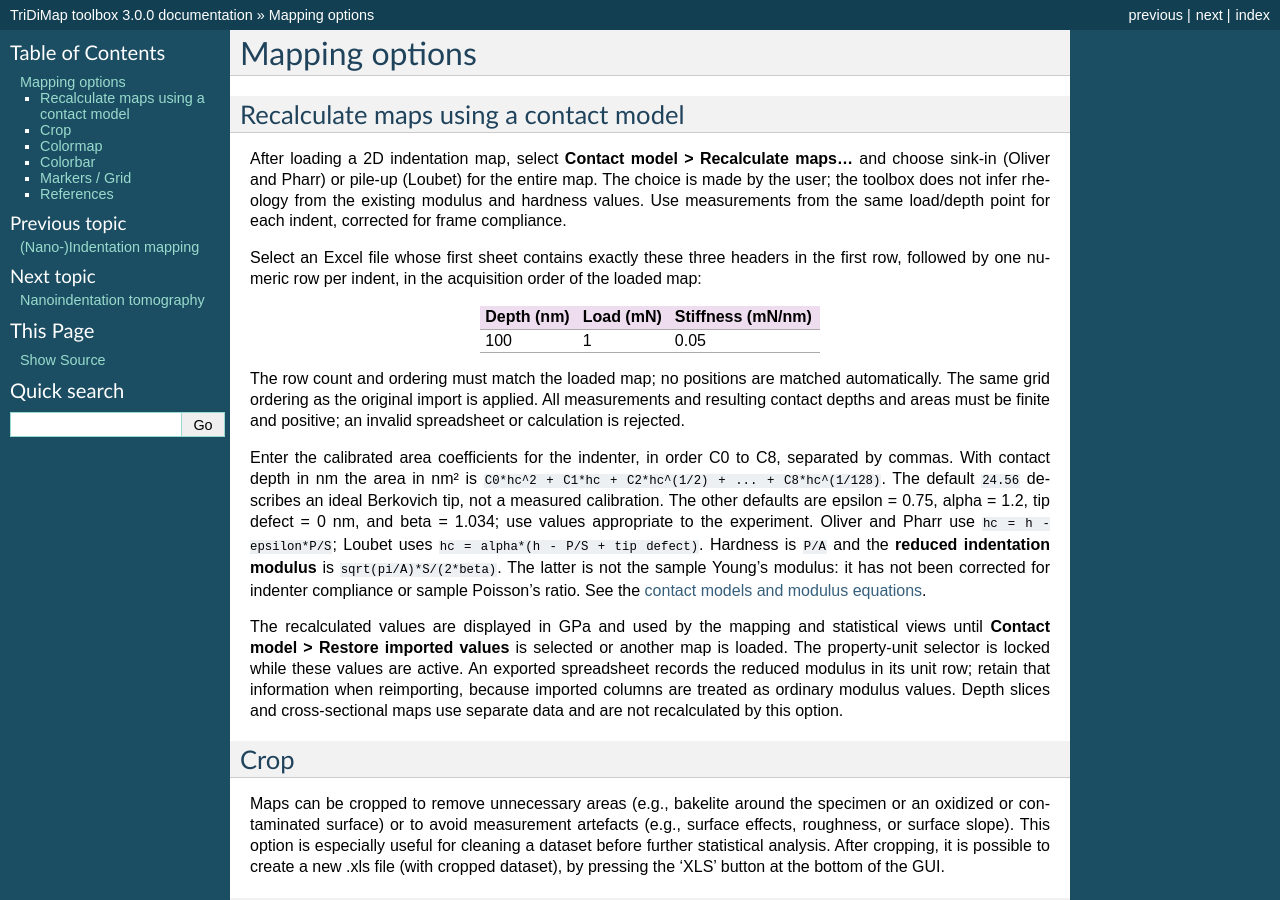
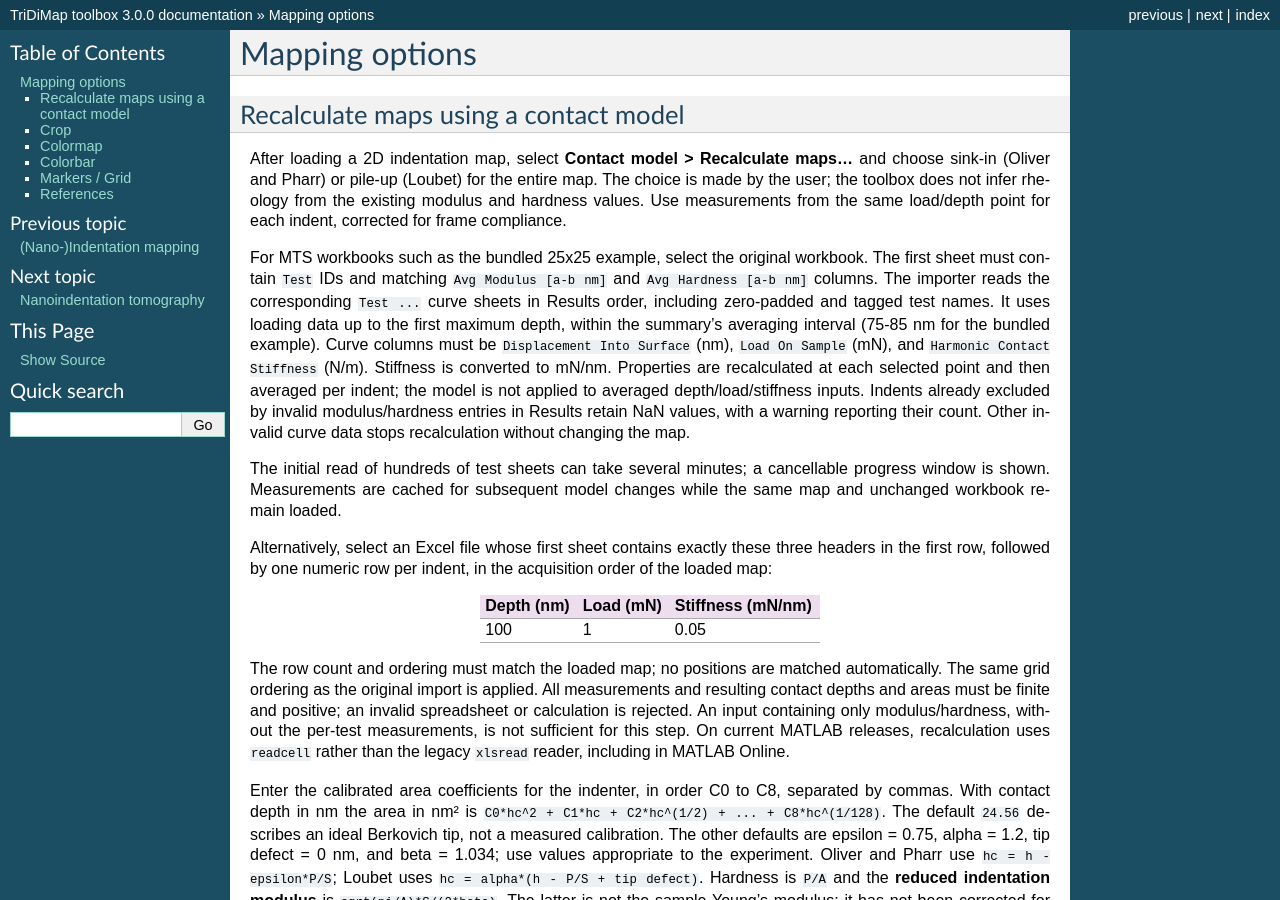
Before and after one commit to DavidMercier/TriDiMap, a Sphinx documentation site: the page built from docs/map_options.rst, in a window 1280 px wide and 900 px high. Built offline with Sphinx 7.4.7, drawn with Linux system fonts in a browser that asks for light colours.

```diff
--- a/docs/map_options.rst
+++ b/docs/map_options.rst
@@ -12,9 +12,27 @@ The choice is made by the user; the toolbox does not infer rheology from the
 existing modulus and hardness values. Use measurements from the same load/depth
 point for each indent, corrected for frame compliance.
 
-Select an Excel file whose first sheet contains exactly these three headers in
-the first row, followed by one numeric row per indent, in the acquisition order
-of the loaded map:
+For MTS workbooks such as the bundled 25x25 example, select the original workbook.
+The first sheet must contain ``Test`` IDs and matching ``Avg Modulus [a-b nm]``
+and ``Avg Hardness [a-b nm]`` columns. The importer reads the corresponding
+``Test ...`` curve sheets in Results order, including zero-padded and tagged
+test names. It uses loading data up to the first maximum depth, within the
+summary's averaging interval (75-85 nm for the bundled example). Curve columns
+must be ``Displacement Into Surface`` (nm), ``Load On Sample`` (mN), and
+``Harmonic Contact Stiffness`` (N/m). Stiffness is converted to mN/nm.
+Properties are recalculated at each selected point and then averaged per indent;
+the model is not applied to averaged depth/load/stiffness inputs.
+Indents already excluded by invalid modulus/hardness entries in Results retain
+NaN values, with a warning reporting their count. Other invalid curve data
+stops recalculation without changing the map.
+
+The initial read of hundreds of test sheets can take several minutes; a
+cancellable progress window is shown. Measurements are cached for subsequent
+model changes while the same map and unchanged workbook remain loaded.
+
+Alternatively, select an Excel file whose first sheet contains exactly these
+three headers in the first row, followed by one numeric row per indent, in the
+acquisition order of the loaded map:
 
 =================  =========  =====================
 Depth (nm)         Load (mN)  Stiffness (mN/nm)
@@ -26,6 +44,10 @@ The row count and ordering must match the loaded map; no positions are matched
 automatically. The same grid ordering as the original import is applied.
 All measurements and resulting contact depths and areas must be finite and
 positive; an invalid spreadsheet or calculation is rejected.
+An input containing only modulus/hardness, without the per-test measurements,
+is not sufficient for this step.
+On current MATLAB releases, recalculation uses ``readcell`` rather than the
+legacy ``xlsread`` reader, including in MATLAB Online.
 
 Enter the calibrated area coefficients for the indenter, in order C0 to C8,
 separated by commas. With contact depth in nm the area in nm² is
```
Also changed, not shown: docs/E_H.rst (+16 -0 lines), docs/getting_started.rst (+7 -0 lines), 13 other files.
